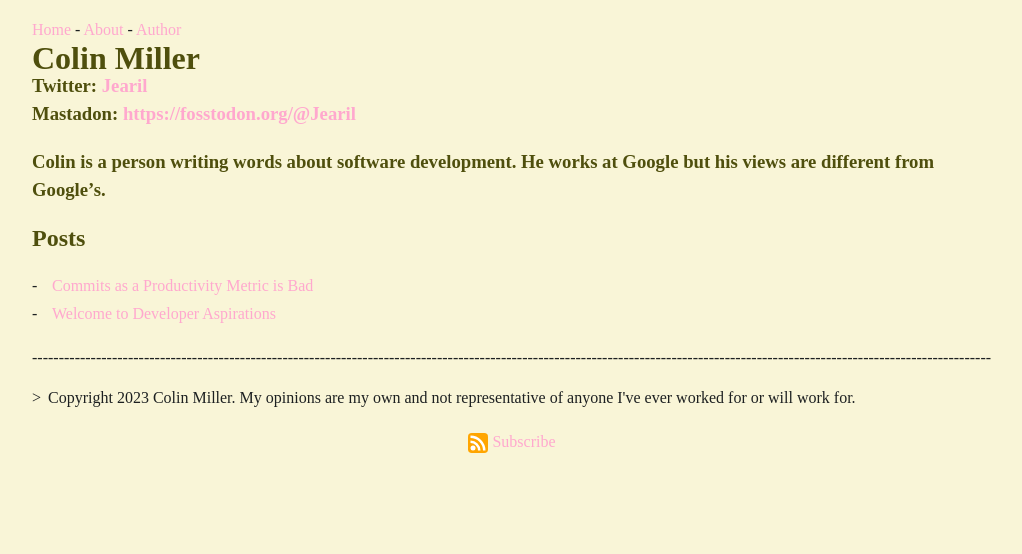
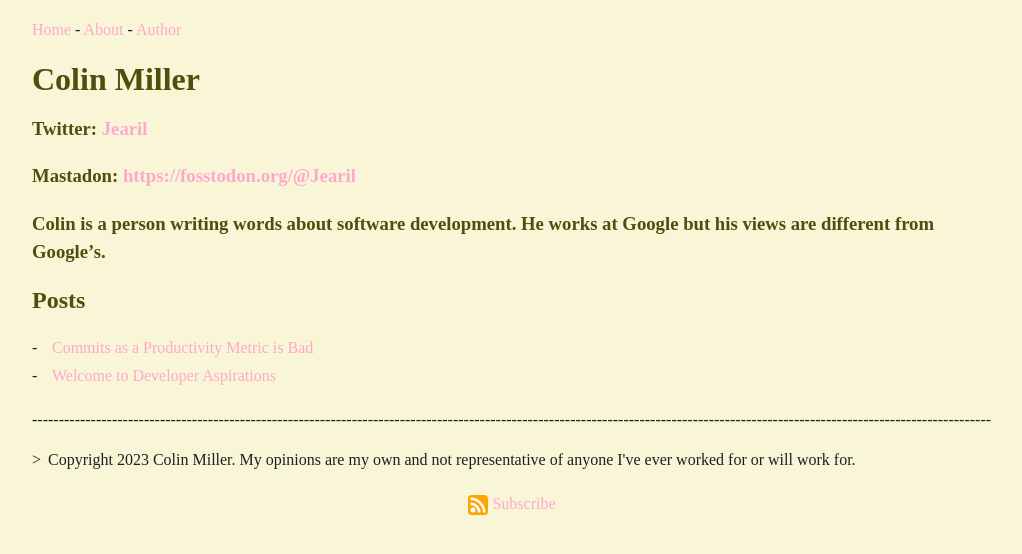
Before and after one commit to Jearil/aspirations, a Jekyll site: the page built from _authors/colin.md, in a window 1280 px wide. Shown: the top 554 px of the page, without its empty margins (128-1150 px from the left). Built offline with Jekyll 4.4.1, drawn with Linux system fonts in a browser that asks for light colours; some web fonts are replaced.

Commit message:
Added favicon
* Also updated description in config.yml
* Fixed spacing for headers

```diff
--- a/_config.yml
+++ b/_config.yml
@@ -18,16 +18,15 @@
 # You can create any custom variable you would like, and they will be accessible
 # in the templates via {{ site.myvariable }}.
 
-title: Your awesome title
-email: your-email@example.com
+title: Aspirations of a Software Developer
+email: jearil@gmail.com
 description: >- # this means to ignore newlines until "baseurl:"
-  Write an awesome description for your new site here. You can edit this
-  line in _config.yml. It will appear in your document head meta (for
-  Google search results) and in your feed.xml site description.
+  A site including a blog with the ramblings of a software developer living in
+  the bay area, doing coding things.
 baseurl: "" # the subpath of your site, e.g. /blog
-url: "" # the base hostname & protocol for your site, e.g. http://example.com
-twitter_username: jekyllrb
-github_username:  jekyll
+url: "https://developeraspirations.com" # the base hostname & protocol for your site, e.g. http://example.com
+twitter_username: Jearil
+github_username:  Jearil
 
 # Build settings
 # theme: minima
--- a/_layouts/default.html
+++ b/_layouts/default.html
@@ -6,6 +6,10 @@
     <title>{{ page.title }}</title>
     <link rel="stylesheet" href="/assets/css/gruvbox-dark.css">
     <link rel="stylesheet" href="/assets/css/styles.css">
+    <link rel="apple-touch-icon" sizes="180x180" href="/apple-touch-icon.png">
+    <link rel="icon" type="image/png" sizes="32x32" href="/favicon-32x32.png">
+    <link rel="icon" type="image/png" sizes="16x16" href="/favicon-16x16.png">
+    <link rel="manifest" href="/site.webmanifest">
     {% feed_meta %}
     {% seo %}
 </head>
--- a/_sass/main.scss
+++ b/_sass/main.scss
@@ -67,12 +67,6 @@
 .hack blockquote,
 .hack code,
 .hack footer,
-.hack h1,
-.hack h2,
-.hack h3,
-.hack h4,
-.hack h5,
-.hack h6,
 .hack header,
 .hack li,
 .hack ol,
```
Also changed, not shown: android-chrome-192x192.png (added), android-chrome-512x512.png (added), apple-touch-icon.png (added), favicon-16x16.png (added), favicon-32x32.png (added), favicon.ico (added), site.webmanifest (added).
